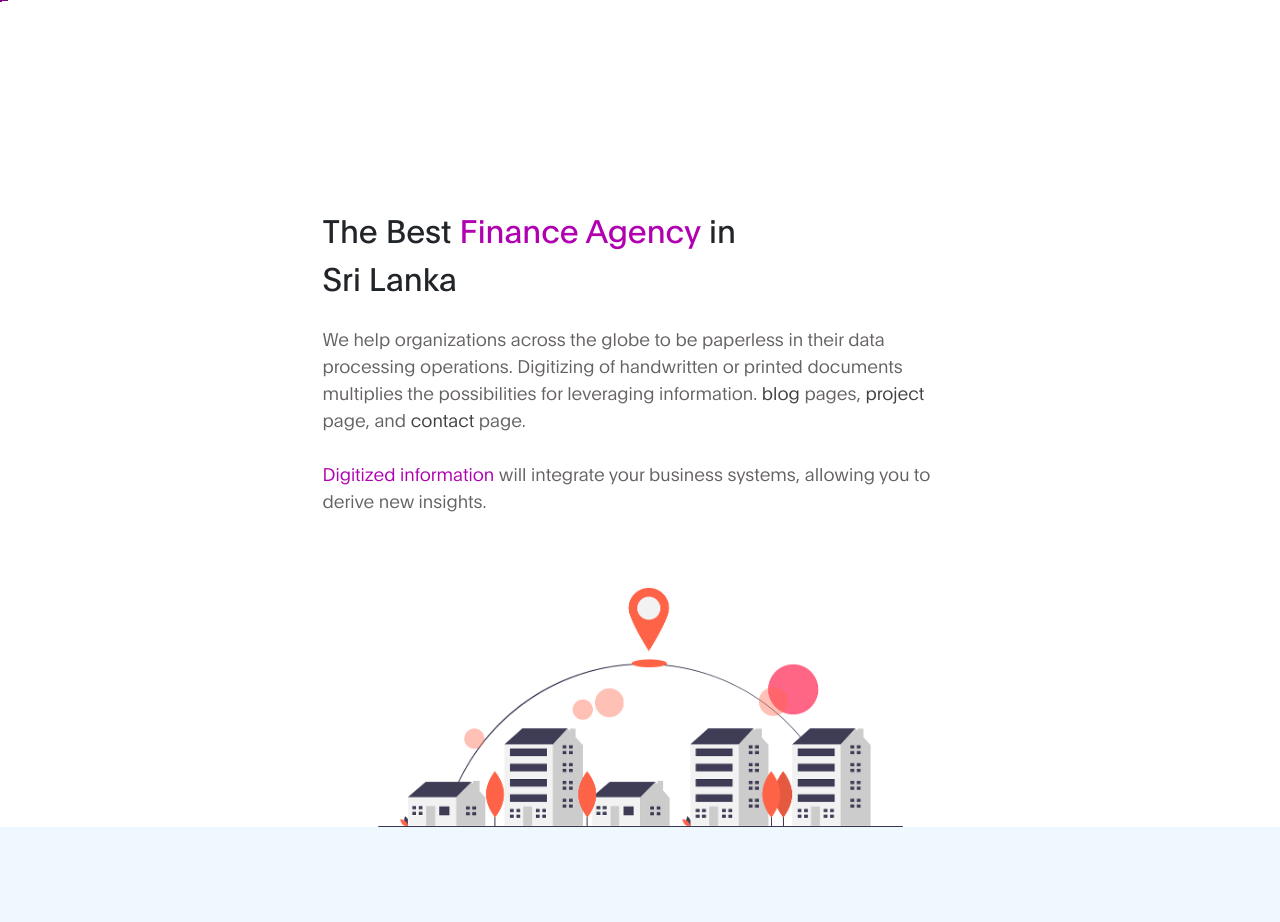
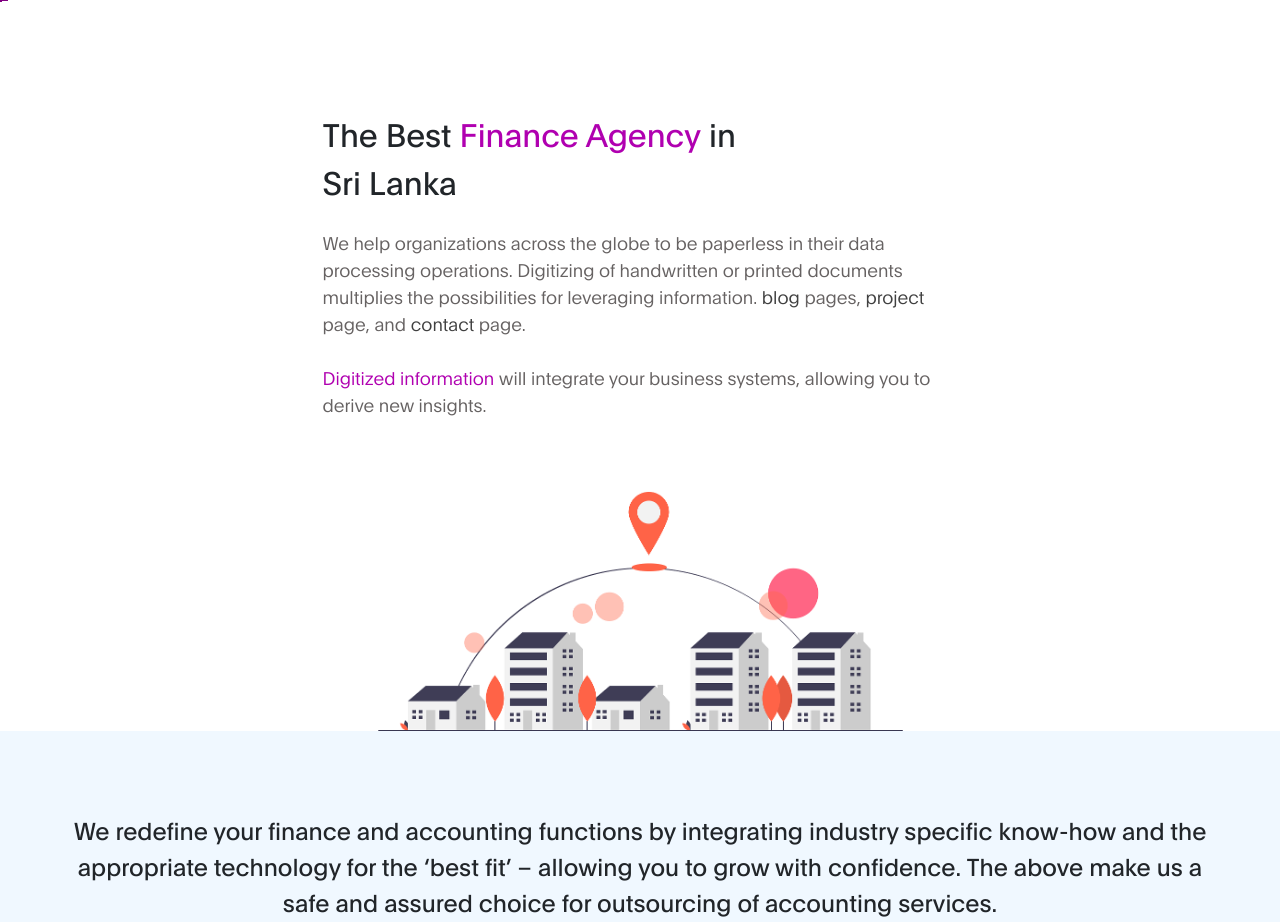
Before and after one commit to elzian-pvt-ltd/Elzian-Finance, a plain HTML site: page index.html in a window 1280 px wide. Shown: the part 641-1563 px from the top of the page. Drawn offline with Linux system fonts and the light colour scheme.

Commit message:
change padding

```diff
--- a/css/templatemo-digital-trend.css
+++ b/css/templatemo-digital-trend.css
@@ -203,7 +203,7 @@ https://templatemo.com/tm-538-digital-trend
   }
 
   .section-padding {
-    padding: 8em 0;
+    padding: 2em 0;
   }
   .section-padding-half {
     padding: 4em 0;
```
